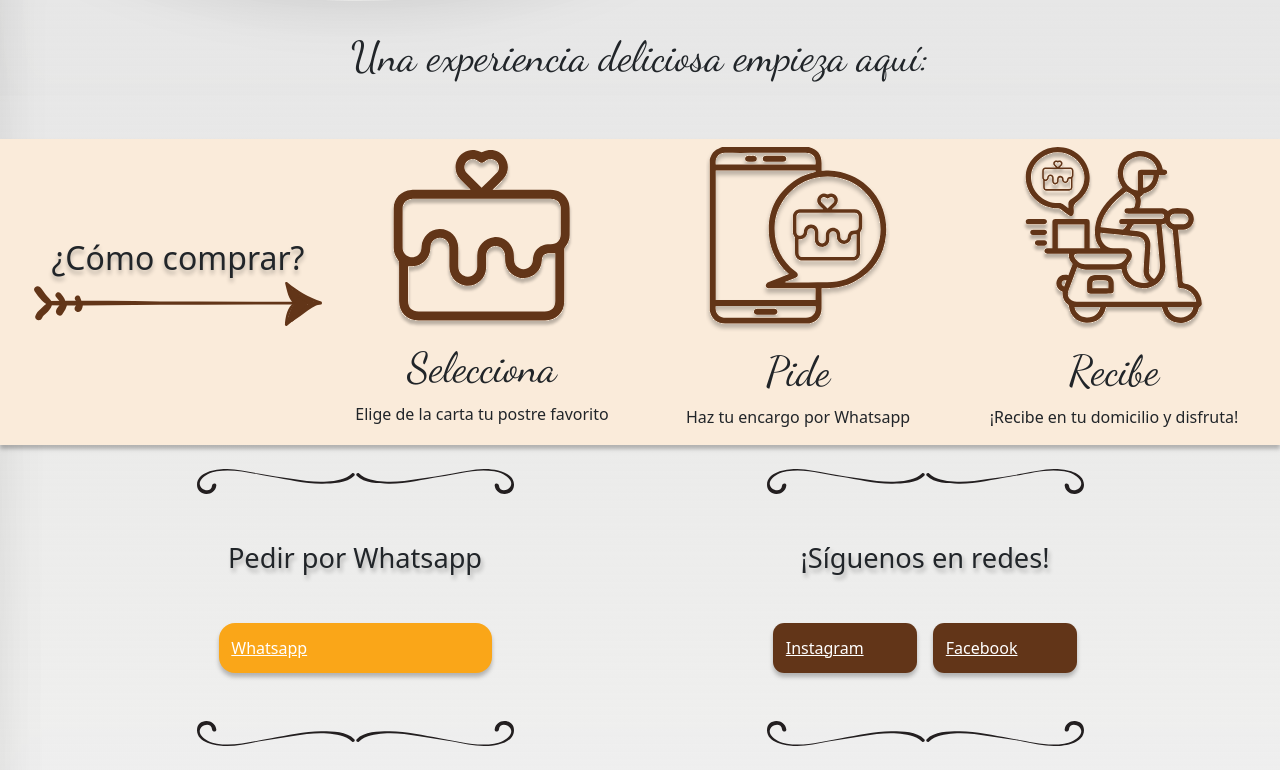
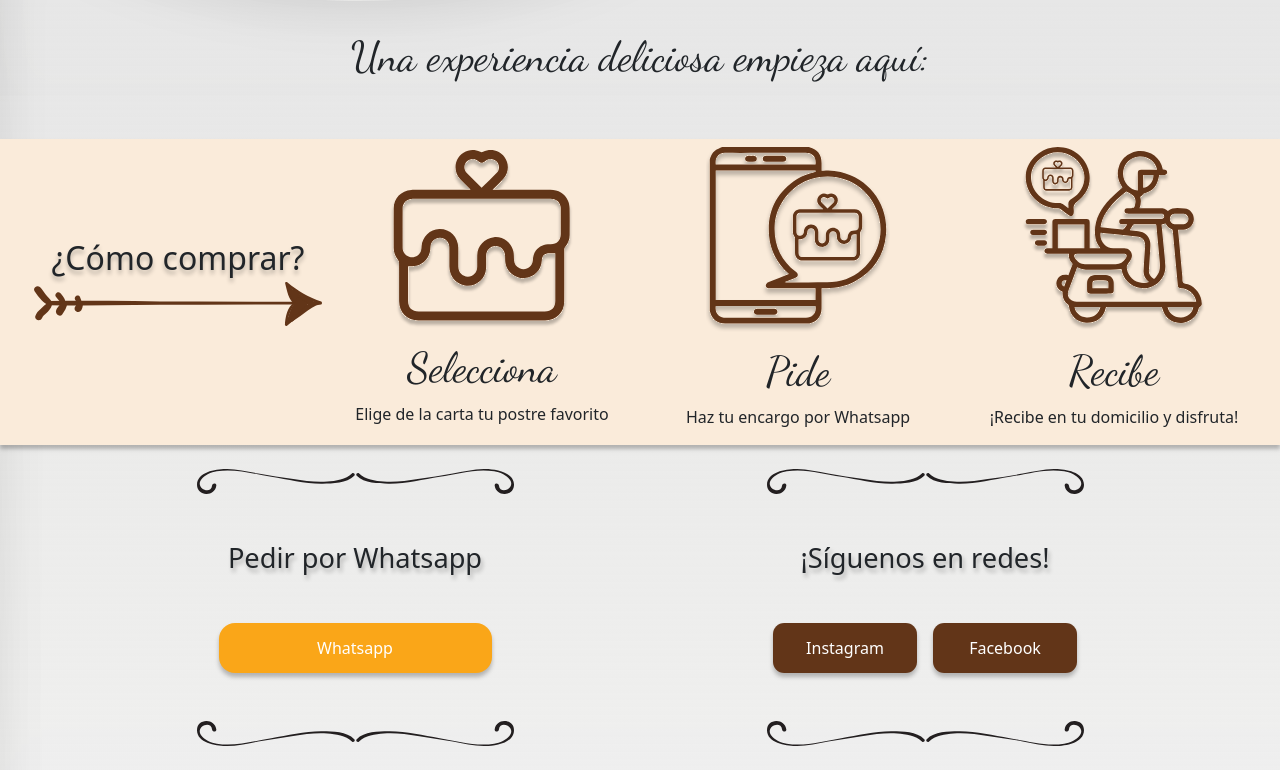
Before and after one commit to Santi1994r/du-chocolat, a React (Vite) app: page / in a window 1280 px wide. Shown: the part 2881-3651 px from the top of the page. Built offline with nearby package versions, Linux system fonts and the light colour scheme; a web font is replaced by a local one.

Commit message:
doy estilos a los botones de whatsapp y redes

```diff
--- a/src/components/main/experienciaDelic/experiencia.css
+++ b/src/components/main/experienciaDelic/experiencia.css
@@ -29,6 +29,8 @@
     color: #fff;
     width: 9rem;
     filter: drop-shadow(0 4px 2px rgba(0, 0, 0, 0.25));
+    text-align: center;
+    text-decoration: none;
 }
 .btnSecc4:hover {
     background-color: #4A2F1E;
@@ -56,6 +58,8 @@
     border-radius: 1rem;
     filter: drop-shadow(0px 4px 2px rgba(0, 0, 0, 0.25));
     padding: .8rem;
+    text-align: center;
+    text-decoration: none;
 }
 
 .btnWhatsApp:hover {
```
